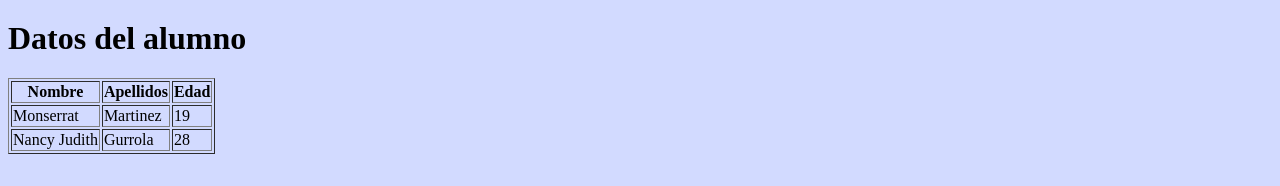
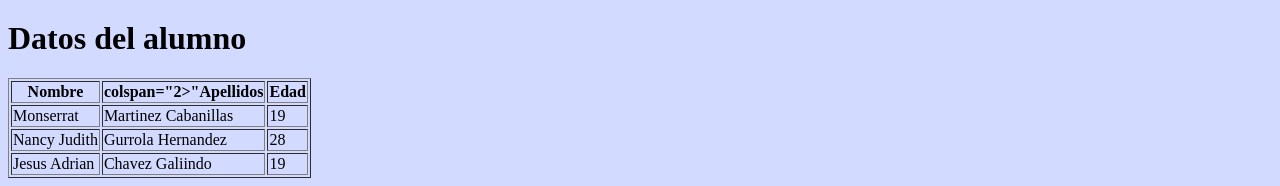
Before and after one commit to MONSERRATMARTINEZC/web, a plain HTML site: page index.html in a window 1280 px wide. Shown: the part 1729-1915 px from the top of the page. Before the commit the page ends 1891 px from the top, so only its background shows below. Drawn offline with Linux system fonts and the light colour scheme.

Commit message:
Update index.html

```diff
--- a/index.html
+++ b/index.html
@@ -65,21 +65,25 @@ Monserrat Martinez Cabanillas TDM42I </b></i></p>
 <table border=1>
 <tr>
 	<th>Nombre</th>
-	<th>Apellidos</th>
+	<th> colspan="2>"Apellidos</th>
 	<th>Edad</th>
 </tr>
 <tr>
 	<td>Monserrat</td>
-	<td>Martinez</td>
+	<td>Martinez Cabanillas</td>
 	<td>19</td>
 </tr>
 <tr>
 	<td>Nancy Judith</td>
-	<td>Gurrola</td>
+	<td>Gurrola Hernandez</td>
 	<td>28</td>
 </tr>
+<tr>
+	<td>Jesus Adrian</td>
+	<td>Chavez Galiindo</td>
+	<td>19</td>
+</tr>
 </table>
-
 </hr>
 
       </body>
```
